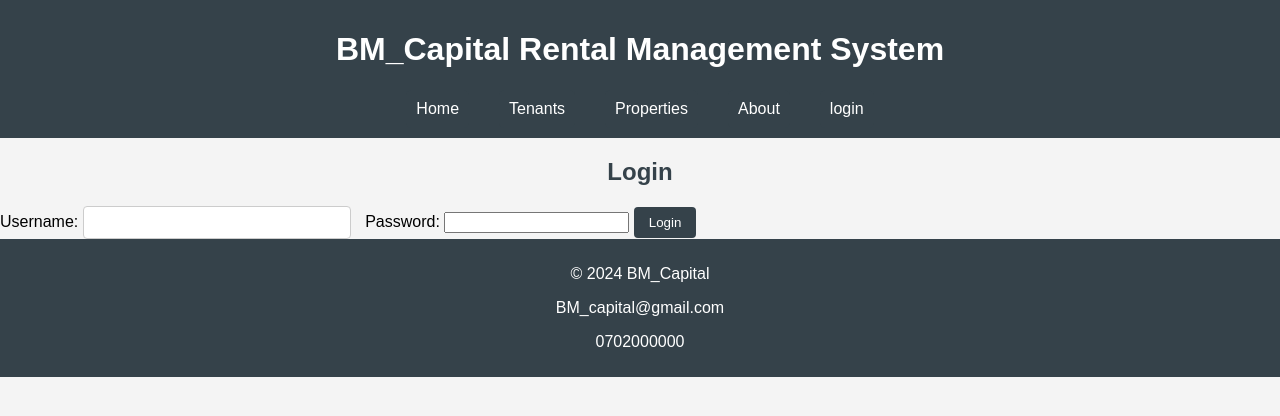
After one commit to Brianmwendi/BM_capital, a Flask app: page /login in a window 1280 px wide. The commit adds this page. Shown: the top 416 px of the page. Run offline with Flask 3, Linux system fonts and the light colour scheme.

Commit message:
commited

```diff
--- a/app.py
+++ b/app.py
@@ -1,7 +1,54 @@
-from flask import Flask, render_template, request, redirect, url_for, flash
+from flask import Flask, render_template, request, redirect, url_for, flash, session
 
 app = Flask(__name__)
 app.secret_key = 'bm_capital_secret_key'
+
+from functools import wraps
+
+def login_required(role=None):
+    def wrapper(fn):
+        @wraps(fn)
+        def decorated_view(*args, **kwargs):
+            if 'user_id' not in session:
+                return redirect(url_for('login'))
+            if role and session.get('role') != role:
+                return redirect(url_for('login'))
+            return fn(*args, **kwargs)
+        return decorated_view
+    return wrapper
+
+# Sample Users with roles
+users = [
+    {"id": 1, "username": "admin", "password": "admin123", "role": "admin"},
+    {"id": 2, "username": "owner1", "password": "ownerpass", "role": "owner"},
+    {"id": 3, "username": "tenant1", "password": "tenantpass", "role": "tenant"}
+]
+# Current logged-in user (for demo purposes)
+current_user = None
+
+# Login Route
+@app.route('/login', methods=['GET', 'POST'])
+def login():
+    if request.method == 'POST':
+        username = request.form['username']
+        password = request.form['password']
+        user = next((u for u in users if u['username'] == username and u['password'] == password), None)
+
+        if user:
+            session['user_id'] = user['id']
+            session['role'] = user['role']
+            session['username'] = user['username']
+
+            if user['role'] == 'admin':
+                return redirect(url_for('admin_portal'))
+            elif user['role'] == 'owner':
+                return redirect(url_for('owner_portal'))
+            elif user['role'] == 'tenant':
+                return redirect(url_for('tenant_portal'))
+        else:
+            flash('Invalid username or password', 'error')
+
+    return render_template('login.html')
 
 # Temporary storage for tenants (will eventually use a database)
 tenants = [
@@ -30,6 +77,30 @@ def home():
 @app.route('/about')
 def about_page():
     return render_template('about.html')
+
+@app.route('/tenant_portal')
+@login_required(role='tenant')
+def tenant_portal():
+    tenant = next((u for u in users if u['id'] == session['user_id']), None)
+    tenant_properties = [p for p in properties if p['tenant'] == tenant['username']]  # Filter tenant's properties
+    return render_template('tenant_portal.html', tenant=tenant, properties=tenant_properties)
+
+@app.route('/admin_portal')
+@login_required(role='admin')
+def admin_portal():
+    return render_template('admin_portal.html', tenants=tenants, properties=properties, owners=users)
+
+@app.route('/owner_portal')
+@login_required(role='owner')
+def owner_portal():
+    owner = next((u for u in users if u['id'] == session['user_id']), None)
+    owner_properties = [p for p in properties if p['owner'] == owner['username']]
+    return render_template('owner_portal.html', owner=owner, properties=owner_properties)
+
+@app.route('/logout')
+def logout():
+    session.clear()
+    return redirect(url_for('login'))
 
 # Route to display tenants, with search functionality
 @app.route('/tenants', methods=['GET'])
--- a/templates/base.html
+++ b/templates/base.html
@@ -14,6 +14,7 @@
             <a href="/tenants">Tenants</a>
             <a href="/properties">Properties</a>
             <a href="/about">About</a>
+            <a href="/login">login</a>
         </nav>
     </header>
 
--- /dev/null
+++ b/templates/login.html
@@ -0,0 +1,22 @@
+{% extends 'base.html' %}
+
+{% block content %}
+<h2>Login</h2>
+<form action="{{ url_for('login') }}" method="POST">
+    <label for="username">Username:</label>
+    <input type="text" name="username" required>
+
+    <label for="password">Password:</label>
+    <input type="password" name="password" required>
+
+    <button type="submit">Login</button>
+</form>
+
+{% if get_flashed_messages() %}
+    <div class="messages">
+        {% for message in get_flashed_messages() %}
+            <p>{{ message }}</p>
+        {% endfor %}
+    </div>
+{% endif %}
+{% endblock %}
```
Also changed, not shown: templates/admin_portal.html (added, +24 -0 lines), templates/owner_portal.html (added, +14 -0 lines), templates/tenant_portal.html (added, +14 -0 lines).
